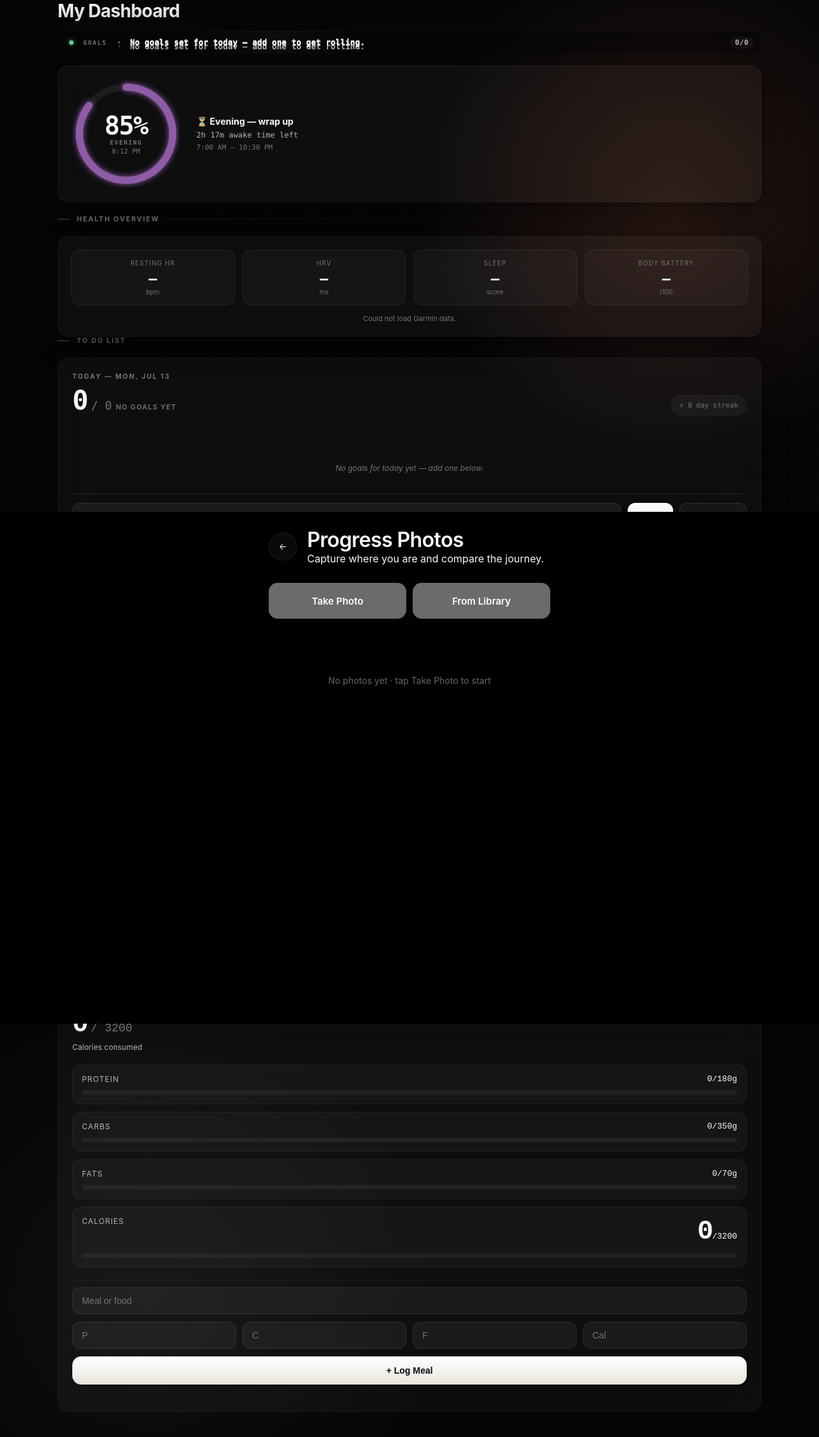
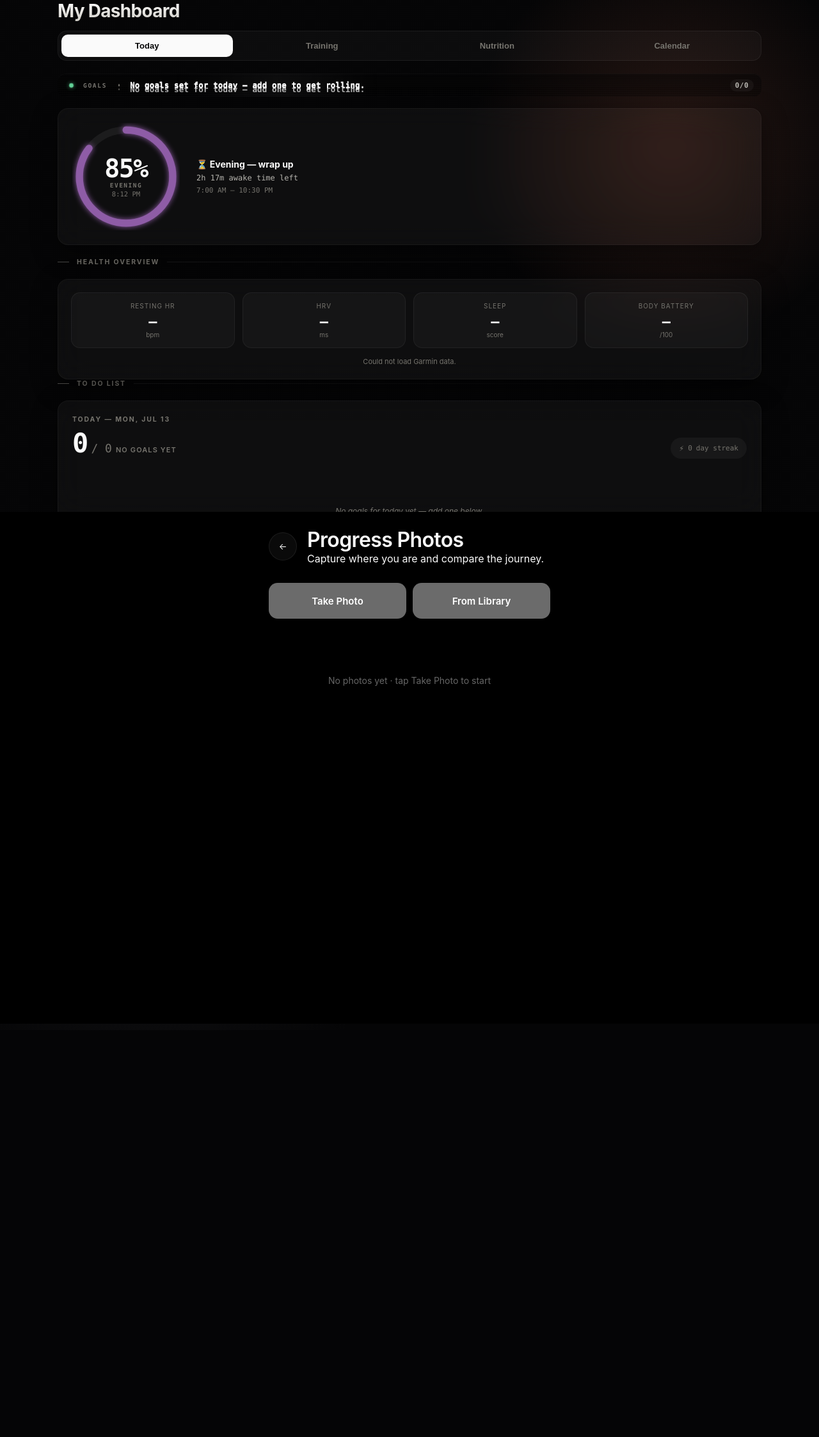
Before and after one commit to mattymilias/my-dashboard, a website: page public/index.html in a window 1280 px wide. Shown: the whole page at 64% size. After the commit the page ends 1610 px from the top, so only its background shows below. Drawn offline with Linux system fonts and the light colour scheme; no server answers.

Commit message:
Add tab navigation shell

```diff
--- a/public/index.html
+++ b/public/index.html
@@ -1790,10 +1790,56 @@ body::after {
 @media (max-width: 520px) {
   .health-stats-grid { grid-template-columns: repeat(2, 1fr); }
 }
+
+.tab-nav {
+  display: flex;
+  gap: 6px;
+  background: rgba(255,255,255,0.03);
+  border: 1px solid rgba(255,255,255,0.06);
+  border-radius: 14px;
+  padding: 5px;
+  margin-bottom: 20px;
+  overflow-x: auto;
+}
+.tab-nav-btn {
+  flex: 1;
+  background: transparent;
+  border: none;
+  color: var(--text-tertiary);
+  font-size: 13px;
+  font-weight: 700;
+  padding: 10px 12px;
+  border-radius: 10px;
+  cursor: pointer;
+  white-space: nowrap;
+  transition: background 0.2s ease, color 0.2s ease;
+}
+.tab-nav-btn:hover {
+  color: var(--text-secondary);
+}
+.tab-nav-btn.is-active {
+  background: var(--text-primary);
+  color: #050506;
+}
+.tab-panel {
+  display: none;
+}
+.tab-panel.is-active {
+  display: block;
+}
 </style>
 </head>
 <main class="page-shell">
   <h1 class="dash-title">My Dashboard</h1>
+
+  <nav class="tab-nav" id="tabNav">
+    <button class="tab-nav-btn is-active" data-tab="today">Today</button>
+    <button class="tab-nav-btn" data-tab="training">Training</button>
+    <button class="tab-nav-btn" data-tab="nutrition">Nutrition</button>
+    <button class="tab-nav-btn" data-tab="calendar">Calendar</button>
+  </nav>
+
+  <div class="tab-panel is-active" id="tab-today">
   <div class="ticker-row">
     <div class="goal-ticker" id="goalTicker" aria-live="polite" aria-atomic="true">
       <div class="goal-ticker-led"><span class="goal-ticker-led-dot"></span></div>
@@ -1942,7 +1988,20 @@ body::after {
       </button>
     </div>
   </div>
-</div>
+  </div><!-- /tab-today -->
+
+  <div class="tab-panel" id="tab-training">
+    <div class="section">
+      <div class="section-title">Training</div>
+      <div class="health-card">
+        <div class="health-stat-meta" style="text-align:left;">
+          Training calendar and session tracking is coming soon — this tab will bring together your sessions, recovery days, and competitions alongside your school schedule.
+        </div>
+      </div>
+    </div>
+  </div><!-- /tab-training -->
+
+  <div class="tab-panel" id="tab-nutrition">
 <div class="section">
   <div class="section-title">Nutrition</div>
 
@@ -2061,6 +2120,19 @@ body::after {
 
   </div>
 </div>
+  </div><!-- /tab-nutrition -->
+
+  <div class="tab-panel" id="tab-calendar">
+    <div class="section">
+      <div class="section-title">Calendar</div>
+      <div class="health-card">
+        <div class="health-stat-meta" style="text-align:left;">
+          Coming soon — training sessions and school assessments/deadlines together in one place.
+        </div>
+      </div>
+    </div>
+  </div><!-- /tab-calendar -->
+
 <div class="progress-overlay" id="progressOverlay" aria-hidden="true">
     <div class="progress-inner">
       <div class="progress-header">
@@ -3566,7 +3638,40 @@ async function loadHealthOverview() {
 // AI Insights, Trends, Recommendations, and Chat come later — removed for now
 // so we can focus on getting Garmin data flowing cleanly first.
 
+// ---------- Tab navigation ----------
+function setupTabs() {
+  const buttons = document.querySelectorAll('.tab-nav-btn');
+  const panels = document.querySelectorAll('.tab-panel');
+  buttons.forEach((btn) => {
+    btn.addEventListener('click', () => {
+      const target = btn.getAttribute('data-tab');
+      buttons.forEach((b) => b.classList.toggle('is-active', b === btn));
+      panels.forEach((p) => p.classList.toggle('is-active', p.id === `tab-${target}`));
+      // Remember last active tab across reloads.
+      try { localStorageSafeSet('activeTab', target); } catch (e) {}
+    });
+  });
+
+  // Restore last active tab, if any.
+  let saved = null;
+  try { saved = localStorageSafeGet('activeTab'); } catch (e) {}
+  if (saved) {
+    const btn = document.querySelector(`.tab-nav-btn[data-tab="${saved}"]`);
+    if (btn) btn.click();
+  }
+}
+// Small guarded wrappers since this file avoids relying on localStorage elsewhere;
+// falls back to no-op if unavailable so this never breaks the page.
+function localStorageSafeSet(key, value) {
+  if (typeof window !== 'undefined' && window.localStorage) window.localStorage.setItem(key, value);
+}
+function localStorageSafeGet(key) {
+  if (typeof window !== 'undefined' && window.localStorage) return window.localStorage.getItem(key);
+  return null;
+}
+
 loadHealthOverview();
+setupTabs();
 </script>
 </body>
 </html>
```
